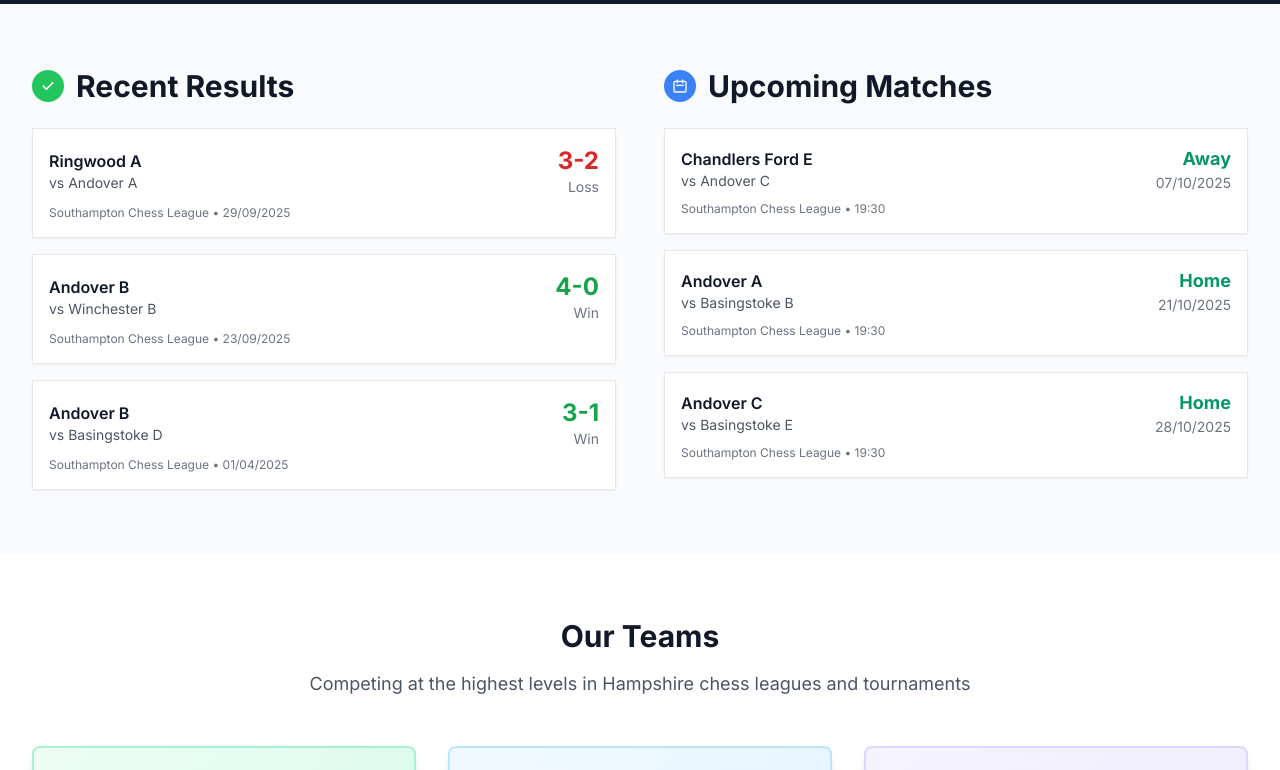
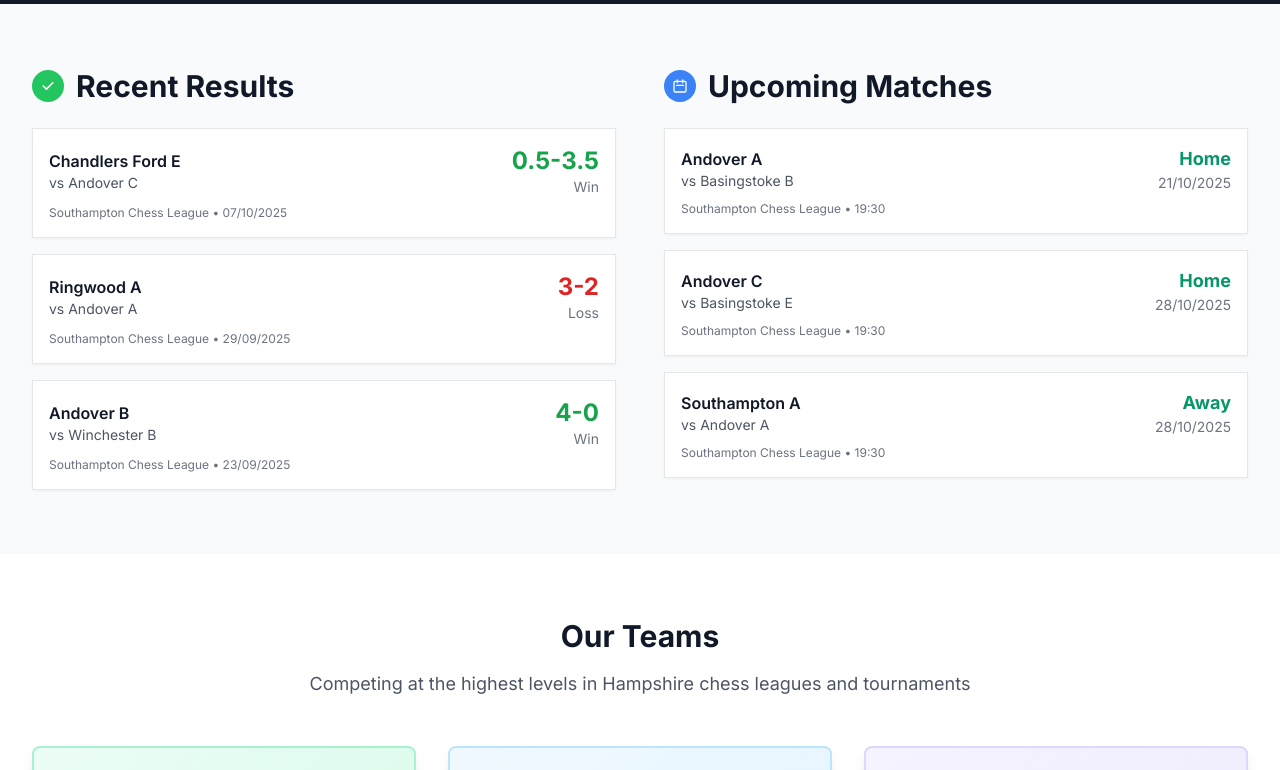
Before and after one commit to arctheowl/AndoverChess, a Next.js app: page / in a window 1280 px wide. Shown: the part 880-1650 px from the top of the page. Built offline with nearby package versions, Linux system fonts and the light colour scheme.

Commit message:
updated with C team result

```diff
--- a/src/data/fixtures.ts
+++ b/src/data/fixtures.ts
@@ -1063,6 +1063,52 @@ const boardResultsData: Record<string, { boardResults: BoardResult[]; matchNotes
       }
     ],
     "matchNotes": "A very close match that ended in a 2-2 draw, although Graham Payne (Andover) beat Isaac Yip (CF) on the fifth board in a rated game that will be entered on to LMS by Graham Stuart. we look forward to the return match at Andover in February."
+  },
+
+  "andover-c-2025-10-07": {
+    "boardResults": [
+      {
+        "board": 1,
+        "homePlayer": "Strachan, RobB",
+        "awayPlayer": "Roberts, Andrew",
+        "homeRating": 1297,
+        "awayRating": 0,
+        "result": "0-1",
+        // "opening": "Sicilian Defense",
+        // "notes": "Andover C victory on board 1"
+      },
+      {
+        "board": 2,
+        "homePlayer": "Weaver, AlanG",
+        "awayPlayer": "Dinkele, Andrew",
+        "homeRating": 1271,
+        "awayRating": 1303,
+        "result": "½-½",
+        // "opening": "Queen's Gambit Declined",
+        // "notes": "Well-contested draw"
+      },
+      {
+        "board": 3,
+        "homePlayer": "Parish, GeoffB",
+        "awayPlayer": "Austin, Kane",
+        "homeRating": 1187,
+        "awayRating": 0,
+        "result": "0-1",
+        // "opening": "English Opening",
+        // "notes": "Andover C victory on board 3"
+      },
+      {
+        "board": 4,
+        "homePlayer": "Dunleavy, Steve RB",
+        "awayPlayer": "Jackson, William A",
+        "homeRating": 988,
+        "awayRating": 1195,
+        "result": "0-1",
+        // "opening": "French Defense",
+        // "notes": "Andover C victory on board 4"
+      }
+    ],
+    "matchNotes": "Chandlers Ford E hosted Andover C on Tuesday 7th October. Andover C secured a convincing 3.5-0.5 victory, with only board 2 ending in a draw. The average rating for Chandlers Ford E was 1183, while Andover C's average was 625."
   }
 };
 
--- a/src/data/fixturesData.ts
+++ b/src/data/fixturesData.ts
@@ -560,7 +560,9 @@ export const upcomingLeagueMatches2025_26: SimpleFixture[] = [
     venue: "away",
     competition: "Southampton Chess League",
     isTournament: false,
-    status: "upcoming",
+    status: "completed",
+    result: "Win",
+    score: "0.5-3.5",
     notes: "Chandlers Ford E Vs Andover C - Chandlers Ford",
     venueKey: "chandlers-ford"
   },
```
